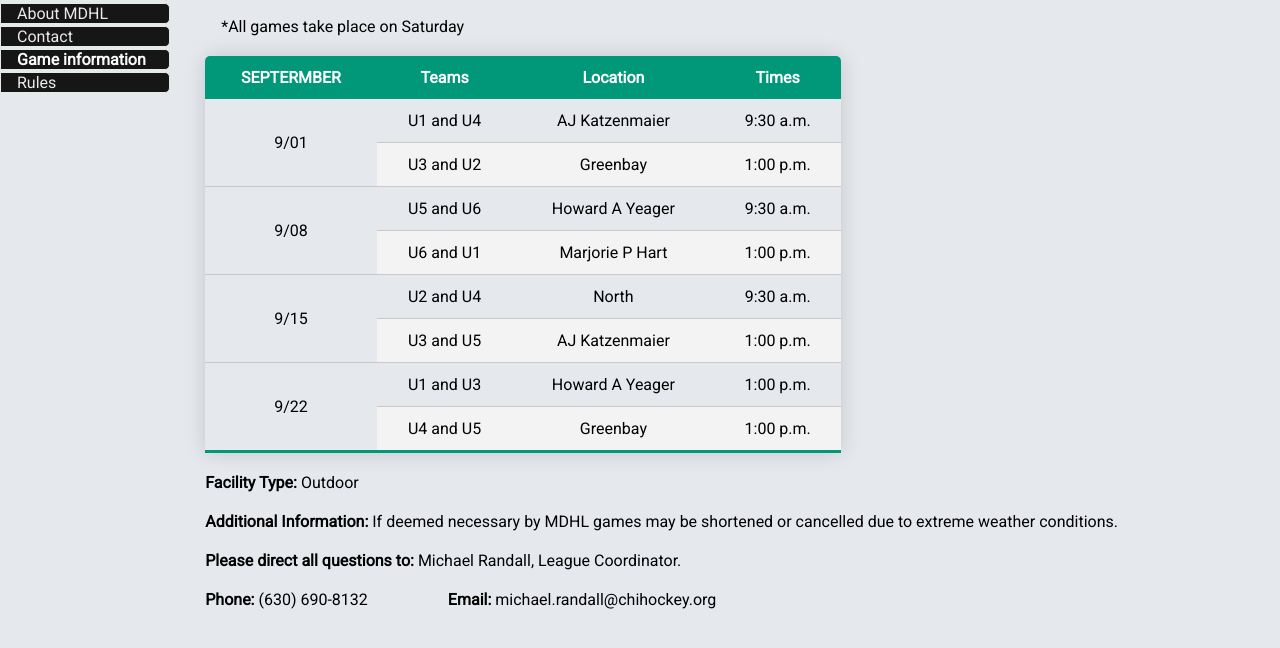
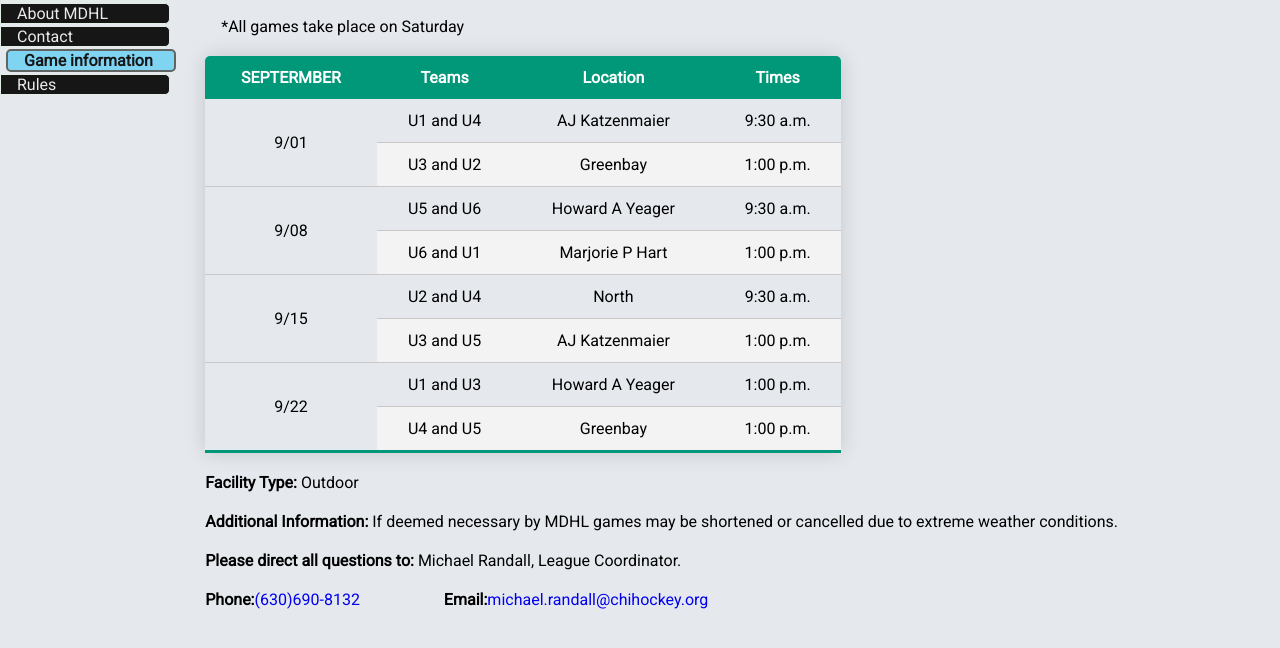
Before and after one commit to hernan-figueroa/mdhl-figueroa, a plain HTML site: page game_info.html in a window 1280 px wide. Shown: the part 370-1018 px from the top of the page. Drawn offline with Linux system fonts and the light colour scheme.

Commit message:
add css to rules.html and game_info.html

```diff
--- a/assets/styles/style.css
+++ b/assets/styles/style.css
@@ -118,6 +118,14 @@ nav a:hover {
   border: 1px solid rgb(227, 239, 225);
 }
 
+.active-link {
+  background-color: rgba(21, 190, 247, 0.541);
+  transform: translateX(6px);
+  color: black;
+  border-radius: 5px 5px 5px 5px;
+  border: 2px solid rgb(83, 87, 82);
+}
+
 main {
   display: inline-flex;
   width: 100%;
@@ -142,8 +150,14 @@ article{
 #imagenSide{
   display:inline-flex;
   width: 20%;
-  border: 3px solid white;
-  border-radius: 5px;
+  border: 5px solid white;
+  border-radius: 4px;
+  box-shadow: 0 0 20px rgba(0, 0, 0, 0.5);
+
+}
+
+#imagenSide:hover{
+  transform:scale(200%);
 }
 
 footer{
@@ -227,6 +241,10 @@ dl>div{
   margin-top: 20px;
 }
 
+dl a{
+  text-decoration: none;
+}
+
 dt{
   font-weight: bold;
   display: inline;
@@ -238,10 +256,5 @@ dd{
 
 .phone-email{
   display: inline-flex;
-
+  margin-right: 5em;
 }
-
-.phone-email>div:first-child{
-  display: inline-block;
-  margin-right: 5em;;
-}
--- a/game_info.html
+++ b/game_info.html
@@ -107,14 +107,12 @@
                             <dd>Michael Randall, League Coordinator.</dd>
                         </div>
                         <div class="phone-email">
-                            <div>
-                                <dt>Phone:</dt>
-                                <dd>(630) 690-8132</dd>
-                            </div>
-                            <div>
-                                <dt>Email:</dt>
-                                <dd>michael.randall@chihockey.org</dd>
-                            </div>
+                            <dt>Phone:</dt>
+                            <dd><a href="tel:+6306908132">(630)690-8132</a></dd>
+                        </div>
+                        <div class="phone-email">
+                            <dt>Email:</dt>
+                            <dd><a href="mailto:michael.randall@chihockey.org">michael.randall@chihockey.org</a></dd>
                         </div>
                     </dl>
                 </section>
```
